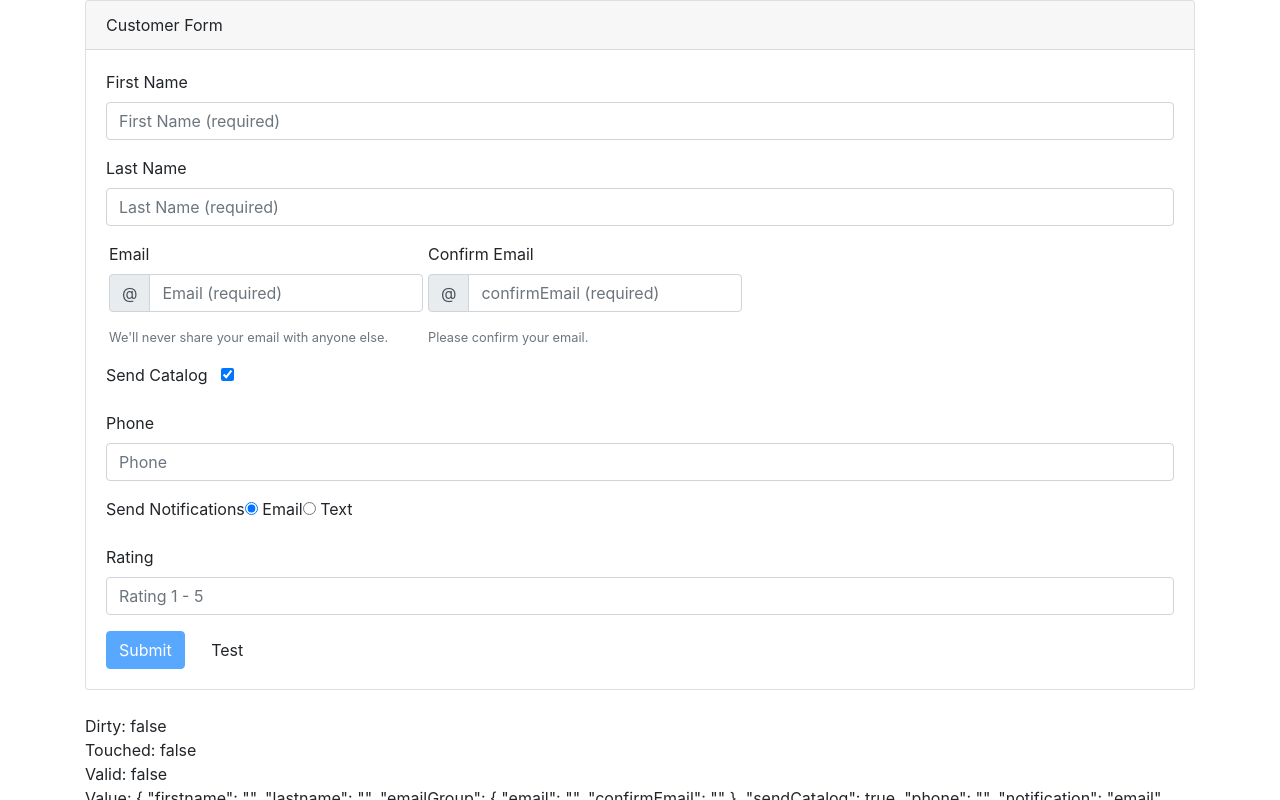
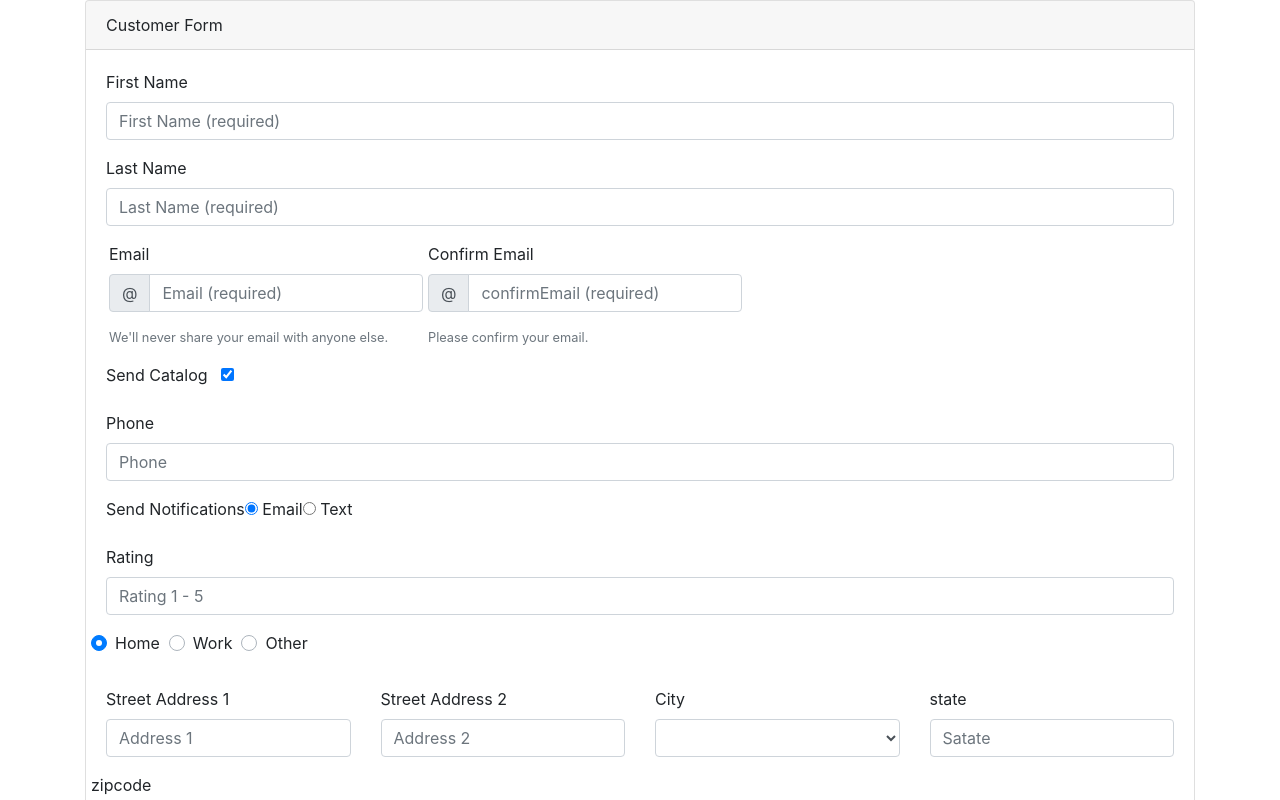
Before and after one commit to vinay01joshi/angular-best-practices, an Angular app: page / in a window 1280 px wide. Shown: the top 800 px of the page. Built offline with nearby package versions, Linux system fonts and the light colour scheme.

Commit message:
updating component

```diff
--- a/src/app/customer/component/customer/customer.component.html
+++ b/src/app/customer/component/customer/customer.component.html
@@ -51,8 +51,8 @@
               <div class="input-group-prepend">
                 <span class="input-group-text" id="basic-addon1">@</span>
               </div>
-              <input type="text" formControlName="confirmEmail" class="form-control" placeholder="confirmEmail (required)" aria-label="Username"
-                aria-describedby="basic-addon1">
+              <input type="text" formControlName="confirmEmail" class="form-control" placeholder="confirmEmail (required)"
+                aria-label="Username" aria-describedby="basic-addon1">
             </div>
             <small id="emailHelp" class="form-text text-muted">Please confirm your email.</small>
             <div class="alert alert-danger" *ngIf="customerForm.get('emailGroup').errors">
@@ -88,7 +88,7 @@
         <div class="form-group">
           <label>Send Notifications</label>
           <label class="radio-inline">
-            <input type="radio" value="email"  formControlName="notification"> Email
+            <input type="radio" value="email" formControlName="notification"> Email
           </label>
           <label class="radio-inline">
             <input type="radio" value="text" formControlName="notification"> Text
@@ -100,6 +100,49 @@
           <div class="alert alert-danger" *ngIf="customerForm.get('rating').touched && customerForm.get('rating').errors">
             <div *ngIf="customerForm.get('rating').errors?.range">
               Range will be bteween 1 to 5.
+            </div>
+          </div>
+        </div>
+        <div *ngIf="customerForm.get('sendCatalog').value">
+          <div formGroupName="addresses">
+            <div class="form-group row">
+              <div class="custom-control custom-radio">
+                <input type="radio" value="home" formControlName="addressType" class="custom-control-input" id="radiohome">
+                <label class="custom-control-label" for="radiohome">Home &nbsp;</label>
+              </div>
+              <div class="custom-control custom-radio mb-3">
+                <input type="radio" value="work" formControlName="addressType" class="custom-control-input" id="radiowork">
+                <label class="custom-control-label" for="radiowork">Work &nbsp;</label>
+              </div>
+              <div class="custom-control custom-radio mb-3">
+                <input type="radio" value="other" formControlName="addressType" class="custom-control-input" id="radioOther">
+                <label class="custom-control-label" for="radioOther">Other &nbsp;</label>
+              </div>
+            </div>
+            <div class="form-group row">
+              <div class="col col-3 mb-3">
+                <label for="streetAddress1">Street Address 1</label>
+                <input class="form-control" id="streetAddress1" type="text" placeholder="Address 1" formControlName="streetAddress1">
+              </div>
+              <div class="col col-3 mb-3">
+                <label for="streeAddress2">Street Address 2</label>
+                <input class="form-control" id="streeAddress2" type="text" placeholder="Address 2" formControlName="streeAddress2">
+              </div>
+              <div class="col col-3 mb-3">
+                <label for="city">City</label>
+                <select class="form-control" id="city" type="text" placeholder="City" formControlName="city">
+                  <option>Delhi</option>
+                  <option>Gurgaon</option>
+                </select>
+              </div>
+              <div class="col col-3 mb-3">
+                <label for="state">state</label>
+                <input class="form-control" id="state" type="text" placeholder="Satate" formControlName="state">
+              </div>
+              <div class="form-group">
+                <label for="zipcode">zipcode</label>
+                <input class="form-control" id="zipcode" type="text" placeholder="Satate" formControlName="zipcode">
+              </div>
             </div>
           </div>
         </div>
--- a/src/app/customer/component/customer/customer.component.ts
+++ b/src/app/customer/component/customer/customer.component.ts
@@ -65,7 +65,15 @@ export class CustomerComponent implements OnInit {
       sendCatalog: true,
       phone:[''],
       notification:['email'],
-      rating:['', ratingRange(1,5)]
+      rating:['', ratingRange(1,5)],
+      addresses: this.fb.group({
+        addressType: 'home',
+        streetAddress1: '',
+        streeAddress2:'',
+        city:'',
+        state:'',
+        zipcode:''
+      })
     });
 
     this.customerForm.get('notification').valueChanges.subscribe(value => this.setNotification(value));
```
